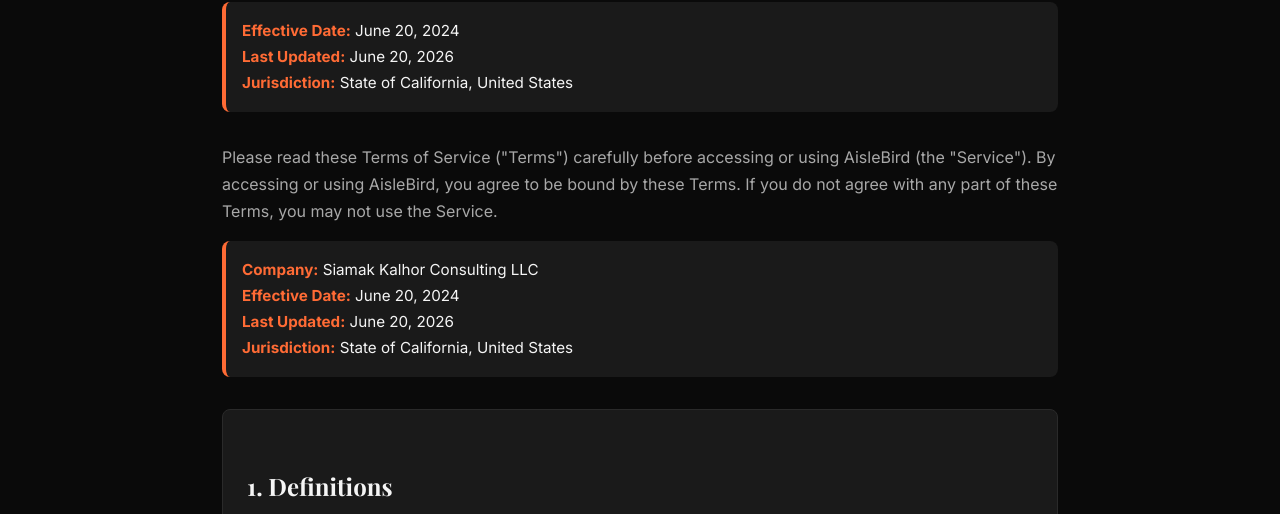
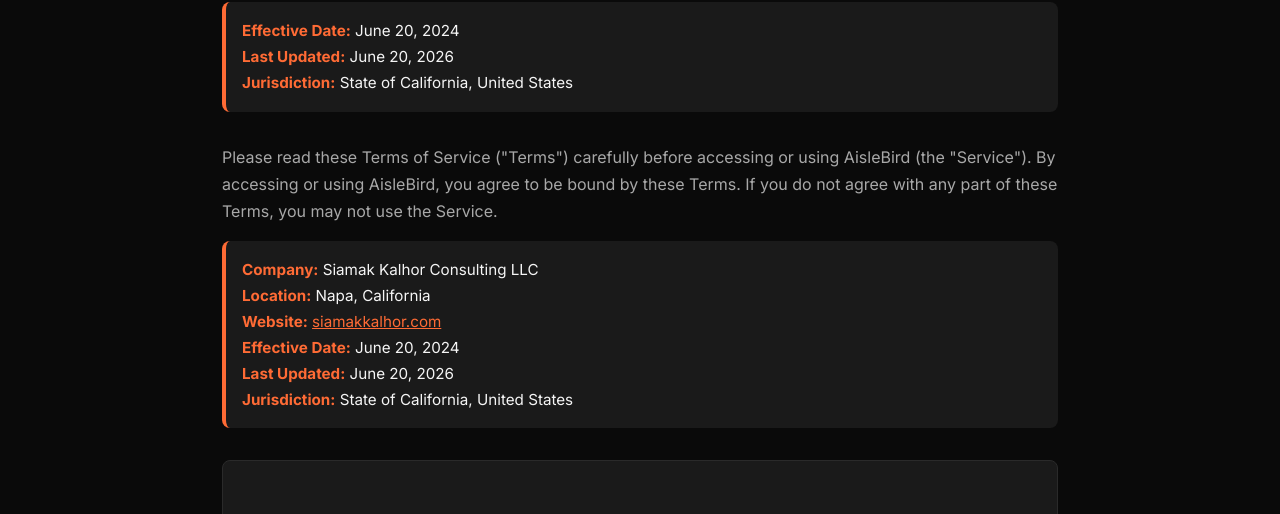
Before and after one commit to siamakk2/aislemagic, a plain HTML site: page terms.html in a window 1280 px wide. Shown: the part 206-720 px from the top of the page. Drawn offline with nearby package versions, Linux system fonts and the light colour scheme.

Commit message:
Final update: terms.html - Napa, California | siamakkalhor.com | Siamak Kalhor Consulting LLC

```diff
--- a/terms.html
+++ b/terms.html
@@ -135,6 +135,8 @@
 
     <div class="last-updated">
       <strong>Company:</strong> Siamak Kalhor Consulting LLC<br>
+      <strong>Location:</strong> Napa, California<br>
+      <strong>Website:</strong> <a href="https://siamakkalhor.com" style="color: var(--accent);">siamakkalhor.com</a><br>
       <strong>Effective Date:</strong> June 20, 2024<br>
       <strong>Last Updated:</strong> June 20, 2026<br>
       <strong>Jurisdiction:</strong> State of California, United States
@@ -418,13 +420,13 @@
       <p><strong>For questions about these Terms of Service, contact us at:</strong></p>
 
       <p style="color: var(--accent); font-weight: bold;">
-        support@aislebird.com
+        <a href="https://siamakkalhor.com" style="color: var(--accent); text-decoration: none;">siamakkalhor.com</a>
       </p>
 
       <p>
         <strong>Mailing Address:</strong><br>
         Siamak Kalhor Consulting LLC<br>
-        San Jose, California<br>
+        Napa, California<br>
         United States
       </p>
     </div>
@@ -441,9 +443,9 @@
     <hr style="border: none; border-top: 1px solid var(--border); margin: 2rem 0;">
 
     <p style="text-align: center; color: var(--text-muted); font-size: 0.9rem;">
-      <strong>Effective Date:</strong> June 20, 2024<br>
-      <strong>Jurisdiction:</strong> California, United States<br>
-      <strong>Contact:</strong> support@aislebird.com
+      <strong>Siamak Kalhor Consulting LLC</strong><br>
+      Napa, California<br>
+      <a href="https://siamakkalhor.com" style="color: var(--accent);">siamakkalhor.com</a>
     </p>
   </div>
 </body>
```
